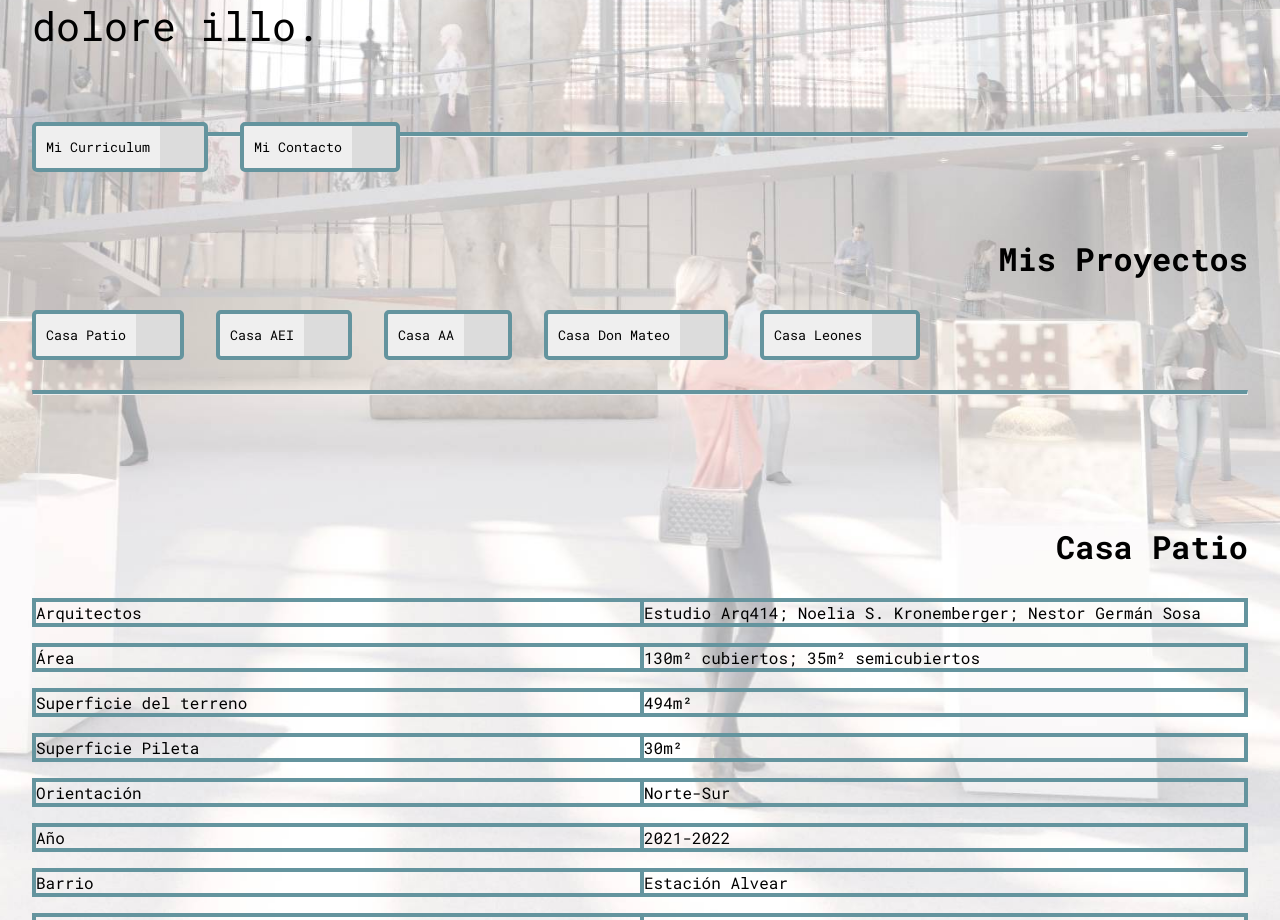
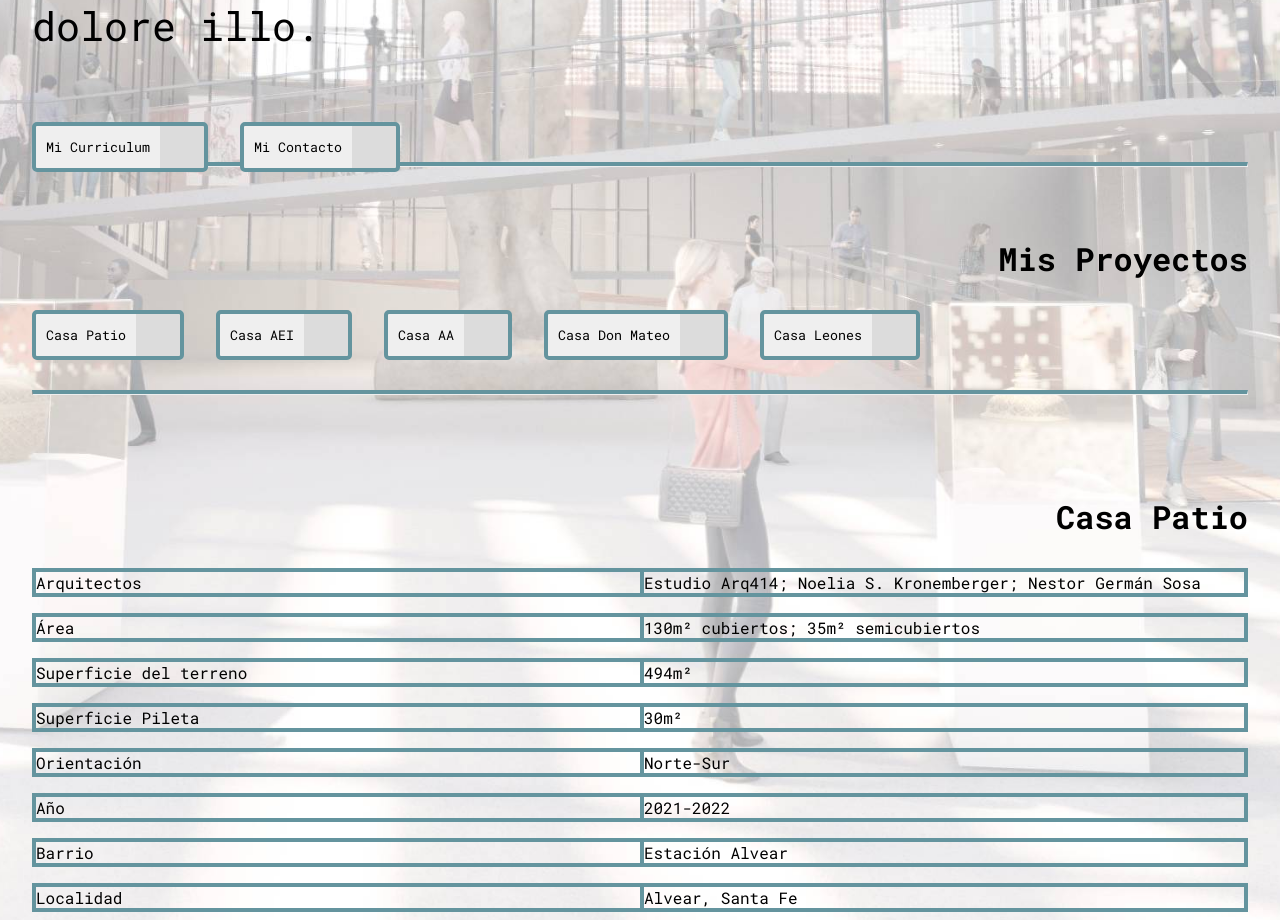
Before and after one commit to nujovich/noeliak-arq, a React (Vite) app: page / in a window 1280 px wide. Shown: the part 800-1720 px from the top of the page. Built offline with nearby package versions, Linux system fonts and the light colour scheme; some icons are missing.

Commit message:
Fix separator

```diff
--- a/src/index.css
+++ b/src/index.css
@@ -101,10 +101,6 @@
   background-color: rgba(0, 0, 0, 0.08);
 }
 
-.separator{
-  border-top: 4px solid #64949E;
-  margin-bottom: 30px;
-}
 
 .projects-buttons-container{
   margin-top: 30px;
@@ -112,7 +108,8 @@
   gap: 2rem;
 }
 
-.top{
+.separator, .top{
+  border-top: 4px solid #64949E;
   margin-top: 30px;
 }
 
```
